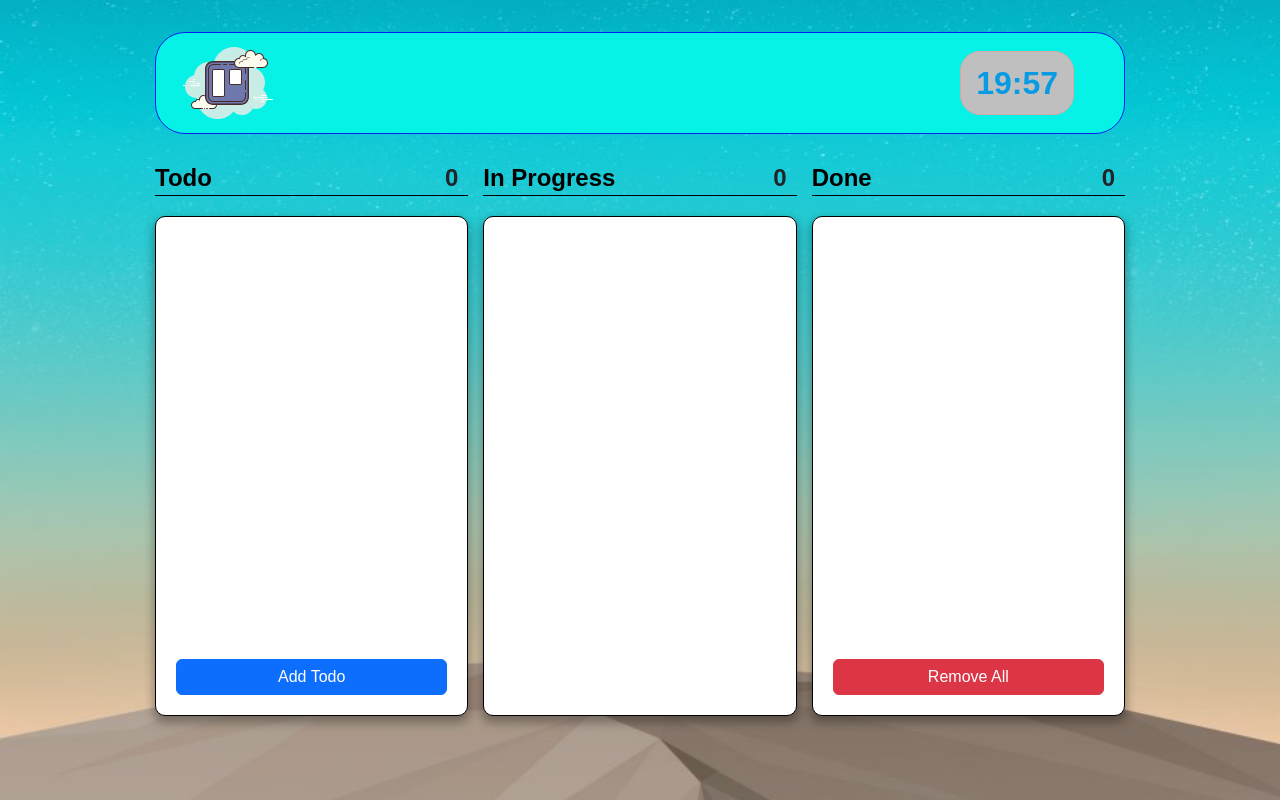
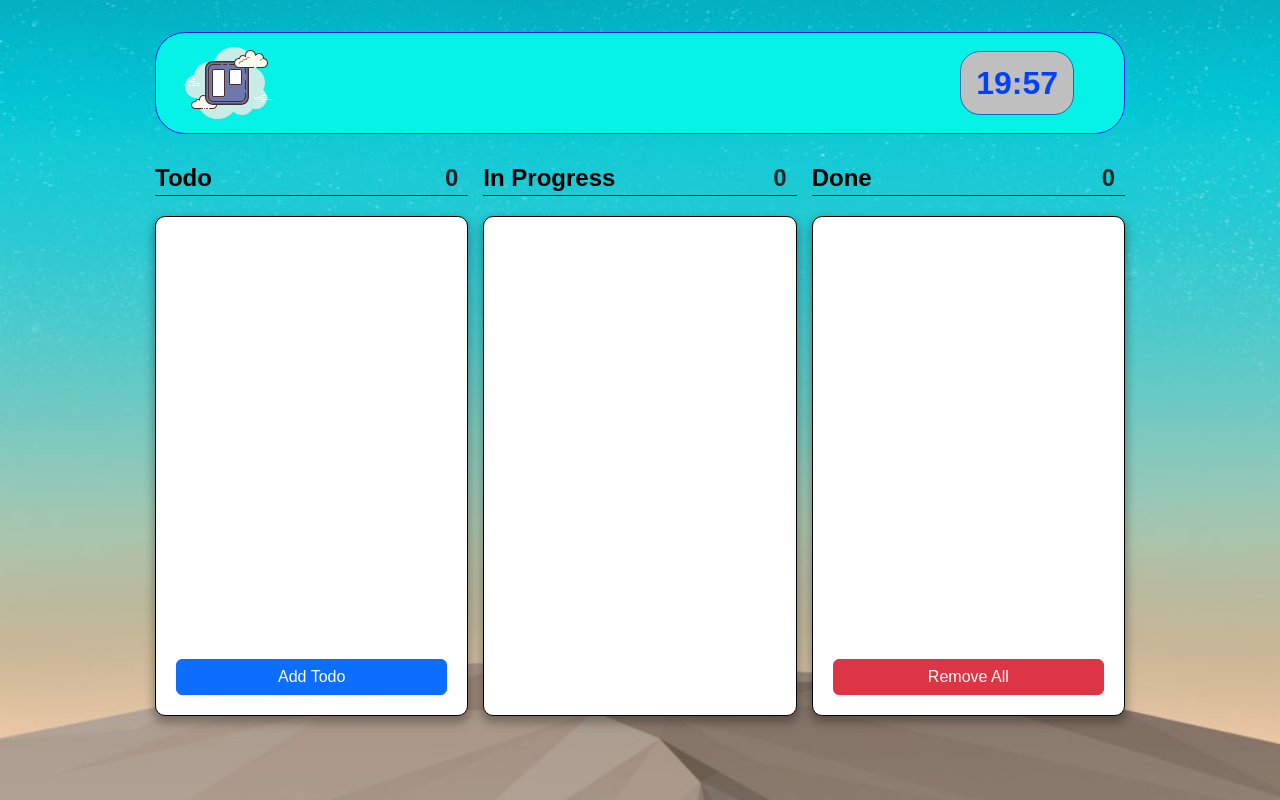
Before and after one commit to Noiziee/course-trello, a website built with Parcel: page src/index.html in a window 1280 px wide. Built offline with nearby package versions, Linux system fonts and the light colour scheme; no server answers.

Commit message:
refactor: app

```diff
--- a/src/js/app.js
+++ b/src/js/app.js
@@ -156,7 +156,6 @@ function handleChangeStatus(event) {
 
   if (role == 'select' && countProgress == 6 && target.value == 'inProgress') {
     alert('No more than 6 cases can be in this column')
-
     data.forEach((item) => {
       if (item.status == 'todo') {
         target.value = 'todo'
--- a/src/js/render.js
+++ b/src/js/render.js
@@ -29,7 +29,6 @@ function renderCounters(collection, todoCount, inProgressCount, doneCount) {
     item.status == 'inProgress' ? inProgress++ : ''
     item.status == 'done' ? done++ : ''
   })
-
   const templateTodo = buildTemplateTodo(todo)
   const templateProgress = buildTemplateProgress(inProgress)
   const templateDone = buildTemplateDone(done)
--- a/src/scss/_clock.scss
+++ b/src/scss/_clock.scss
@@ -1,10 +1,10 @@
 .clock {
   margin-right: 30px;
-  border: 1px solid #dba7a7;
+  border: 1px solid #0071ae;
   border-radius: 20px;
   padding: 15px;
   font-size: 2rem;
   font-weight: 700;
   background-color: #c0bfbf;
-  color: #079be4;
+  color: #0040ff;
 }
```
